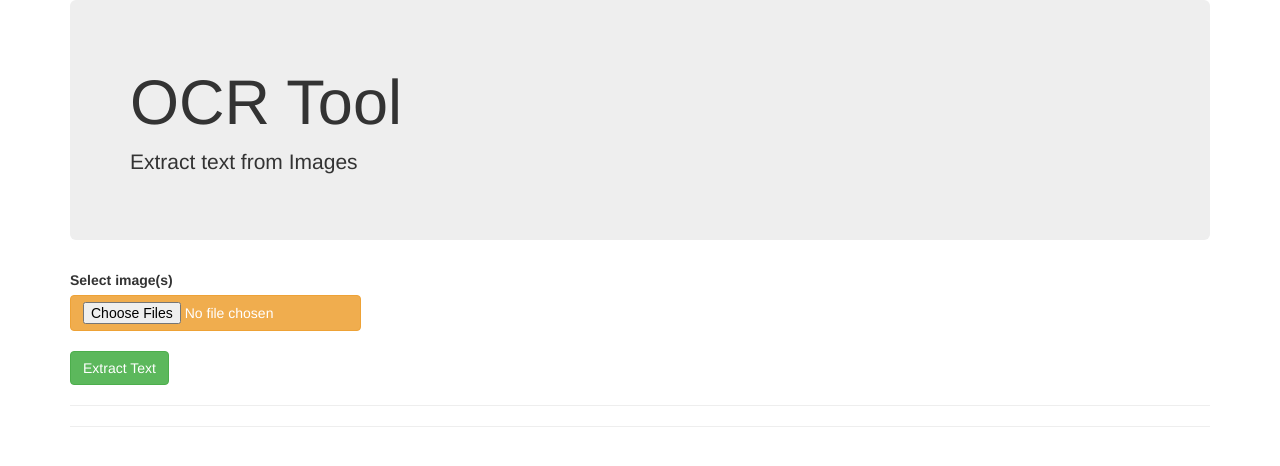
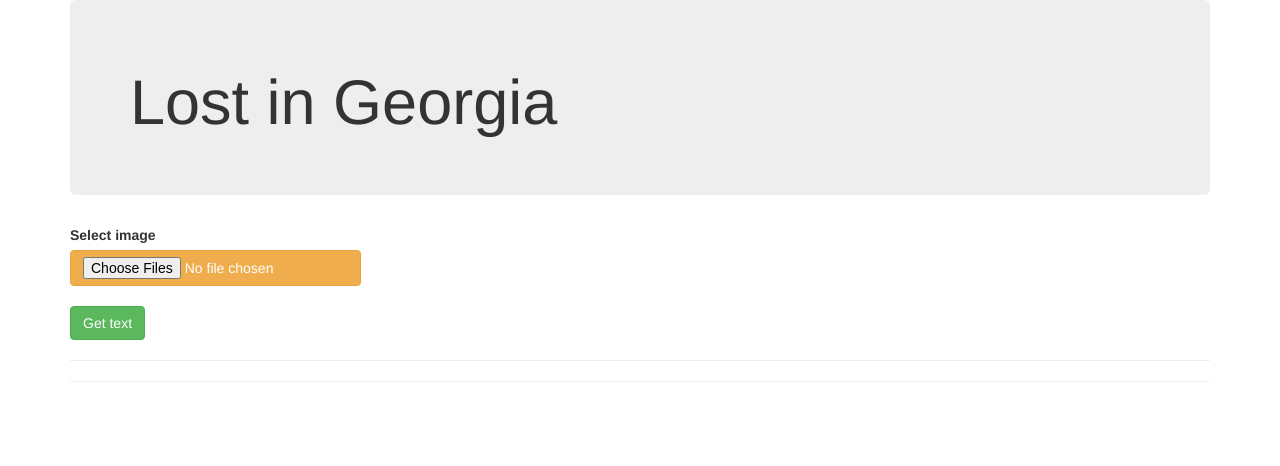
Before and after one commit to Haggerman/georgian101, a FastAPI app: page / in a window 1280 px wide. Shown: the top 466 px of the page. Run offline with FastAPI, Linux system fonts and the light colour scheme; some libraries are stand-ins or nearby versions.

Commit message:
Change layout

```diff
--- a/templates/index.html
+++ b/templates/index.html
@@ -5,13 +5,12 @@
 <body>
   <div class="container">
     <div class="jumbotron">
-      <h1> OCR Tool </h1>
-      <p> Extract text from Images <p>
+      <h1>Lost in Georgia</h1>
     </div>
-    <label for="image_file">Select image(s)</label>
+    <label for="image_file">Select image</label>
     <input class="btn btn-warning" type="file" id="image_file" name="myfile" multiple>
     <br>
-    <button class="btn btn-success" onclick="performOCR()"> Extract Text </button>
+    <button class="btn btn-success" onclick="performOCR()"> Get text </button>
     <br>
     <hr style="width:100%;text-align:left;margin-left:0">
     <hr style="width:100%;text-align:left;margin-left:0">
```
